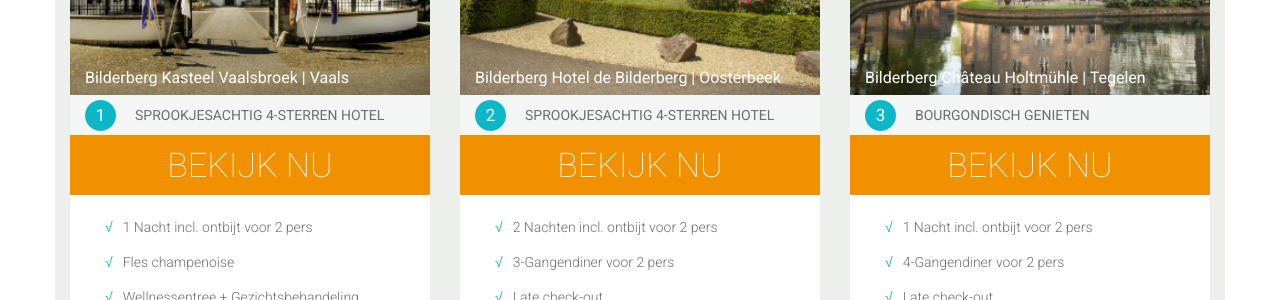
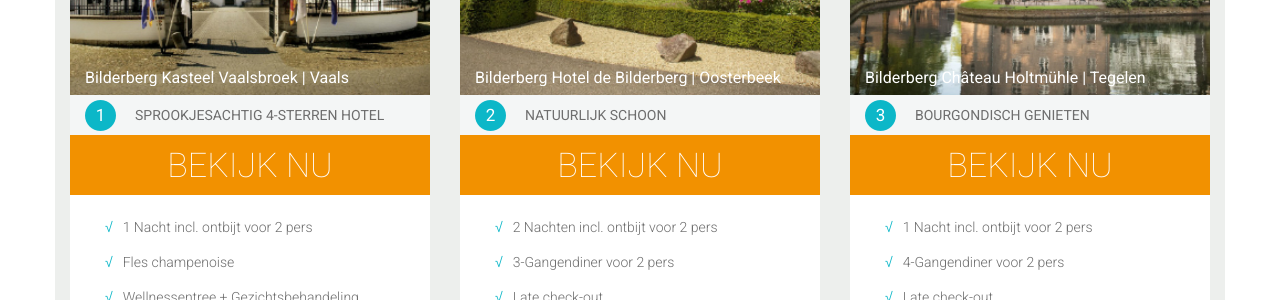
Before and after one commit to Albert91/bilderberg, a Jekyll site: the page built from index.html, in a window 1280 px wide. Shown: the part 622-922 px from the top of the page. Built offline with Jekyll 4.4.1, drawn with Linux system fonts in a browser that asks for light colours.

Commit message:
Update from Forestry.io - _data/hotels.yml

```diff
--- a/_data/hotels.yml
+++ b/_data/hotels.yml
@@ -1,60 +1,55 @@
--
-  title: "Bilderberg Kasteel Vaalsbroek"
-  location: "Vaals"
-  tagline: "SPROOKJESACHTIG 4-STERREN HOTEL "
-  image: "vaalsbroek1.jpg"
-  link: "http://www.luxuryhotelcompany.com/HotelDetail.aspx?hotelId=244&country=1&la=2&autoLogin=true&actie="
+---
+- title: Bilderberg Kasteel Vaalsbroek
+  location: Vaals
+  tagline: 'SPROOKJESACHTIG 4-STERREN HOTEL '
+  image: vaalsbroek1.jpg
+  link: http://www.luxuryhotelcompany.com/HotelDetail.aspx?hotelId=244&country=1&la=2&autoLogin=true&actie=
   points:
-    - "1 Nacht incl. ontbijt voor 2 pers"
-    - "Fles champenoise"
-    - "Wellnessentree + Gezichtsbehandeling"
--
-  title: "Bilderberg Hotel de Bilderberg"
-  location: "Oosterbeek"
-  tagline: "SPROOKJESACHTIG 4-STERREN HOTEL"
-  image: "bilderberg1.jpg"
-  link: "http://www.luxuryhotelcompany.com/HotelDetail.aspx?hotelId=451&country=1&la=2&autoLogin=true&actie="
+  - 1 Nacht incl. ontbijt voor 2 pers
+  - Fles champenoise
+  - Wellnessentree + Gezichtsbehandeling
+- title: Bilderberg Hotel de Bilderberg
+  location: Oosterbeek
+  tagline: NATUURLIJK SCHOON
+  image: bilderberg1.jpg
+  link: http://www.luxuryhotelcompany.com/HotelDetail.aspx?hotelId=451&country=1&la=2&autoLogin=true&actie=
   points:
-    - "2 Nachten incl. ontbijt voor 2 pers"
-    - "3-Gangendiner voor 2 pers"
-    - "Late check-out"
--
-  title: "Bilderberg Château Holtmühle"
-  location: "Tegelen"
-  tagline: "BOURGONDISCH GENIETEN"
-  image: "chateauholtmuhle1.jpg"
-  link: "http://www.luxuryhotelcompany.com/HotelDetail.aspx?hotelId=461&country=1&la=2&autoLogin=true&actie="
+  - 2 Nachten incl. ontbijt voor 2 pers
+  - 3-Gangendiner voor 2 pers
+  - Late check-out
+- title: Bilderberg Château Holtmühle
+  location: Tegelen
+  tagline: BOURGONDISCH GENIETEN
+  image: chateauholtmuhle1.jpg
+  link: http://www.luxuryhotelcompany.com/HotelDetail.aspx?hotelId=461&country=1&la=2&autoLogin=true&actie=
   points:
-    - "1 Nacht incl. ontbijt voor 2 pers"
-    - "4-Gangendiner voor 2 pers"
-    - "Late check-out"
--
-  title: "Bilderberg résidence groot heidenborgh"
-  location: "Garderen"
-  tagline: "QUALITY TIME & ONTSPANNING"
-  image: "residence1.jpg"
-  link: "http://www.luxuryhotelcompany.com/HotelDetail.aspx?hotelId=379&country=1&la=2&autoLogin=true&actie="
+  - 1 Nacht incl. ontbijt voor 2 pers
+  - 4-Gangendiner voor 2 pers
+  - Late check-out
+- title: Bilderberg résidence groot heidenborgh
+  location: Garderen
+  tagline: QUALITY TIME & ONTSPANNING
+  image: residence1.jpg
+  link: http://www.luxuryhotelcompany.com/HotelDetail.aspx?hotelId=379&country=1&la=2&autoLogin=true&actie=
   points:
-    - "2 Nachten incl. ontbijt voor 2 pers"
-    - "Wellnessentree"
-    - "Late check-out"
--
-  title: "Bilderberg Grand Hotel Wientjes"
-  location: "Zwolle"
-  tagline: "ONTDEK CENTRUM ZWOLLE"
-  image: "wientjes1.jpg"
-  link: "http://www.luxuryhotelcompany.com/HotelDetail.aspx?hotelId=361&country=1&la=2&autoLogin=true&actie="
+  - 2 Nachten incl. ontbijt voor 2 pers
+  - Wellnessentree
+  - Late check-out
+- title: Bilderberg Grand Hotel Wientjes
+  location: Zwolle
+  tagline: ONTDEK CENTRUM ZWOLLE
+  image: wientjes1.jpg
+  link: http://www.luxuryhotelcompany.com/HotelDetail.aspx?hotelId=361&country=1&la=2&autoLogin=true&actie=
   points:
-    - "1 Nacht incl. ontbijt voor 2 pers"
-    - "3-Gangendiner voor 2 pers"
-    - "Museumtickets"
--
-  title: "Bilderberg Langoed Lauswolt"
-  location: "Beetsterzwaag"
-  tagline: "FRIESLAND OP Z'N BEST"
-  image: "lAUSWOLT1.jpg"
-  link: "http://www.luxuryhotelcompany.com/HotelDetail.aspx?hotelId=494&country=1&la=2&autoLogin=true&actie="
+  - 1 Nacht incl. ontbijt voor 2 pers
+  - 3-Gangendiner voor 2 pers
+  - Museumtickets
+- title: Bilderberg Langoed Lauswolt
+  location: Beetsterzwaag
+  tagline: FRIESLAND OP Z'N BEST
+  image: lAUSWOLT1.jpg
+  link: http://www.luxuryhotelcompany.com/HotelDetail.aspx?hotelId=494&country=1&la=2&autoLogin=true&actie=
   points:
-    - "1 Nacht incl. ontbijt voor 2 pers"
-    - "Wellnessentree"
-    - "Fietshuur"
+  - 1 Nacht incl. ontbijt voor 2 pers
+  - Wellnessentree
+  - Fietshuur
```
